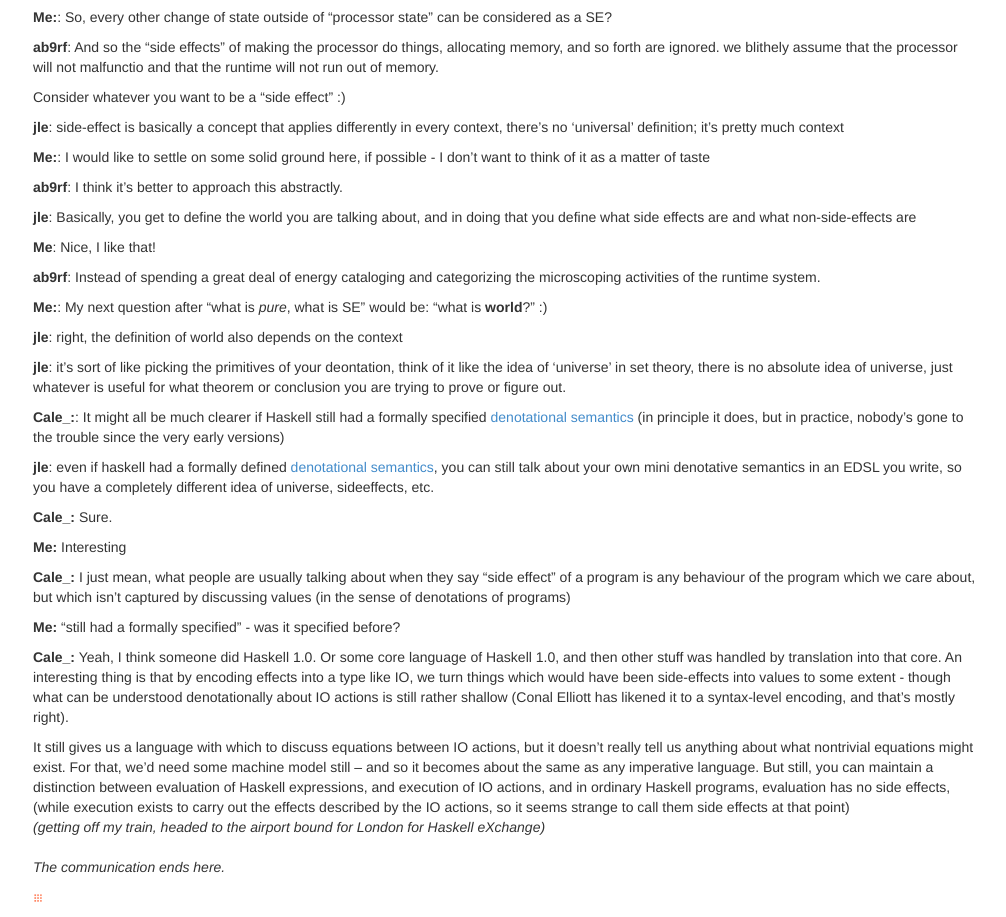
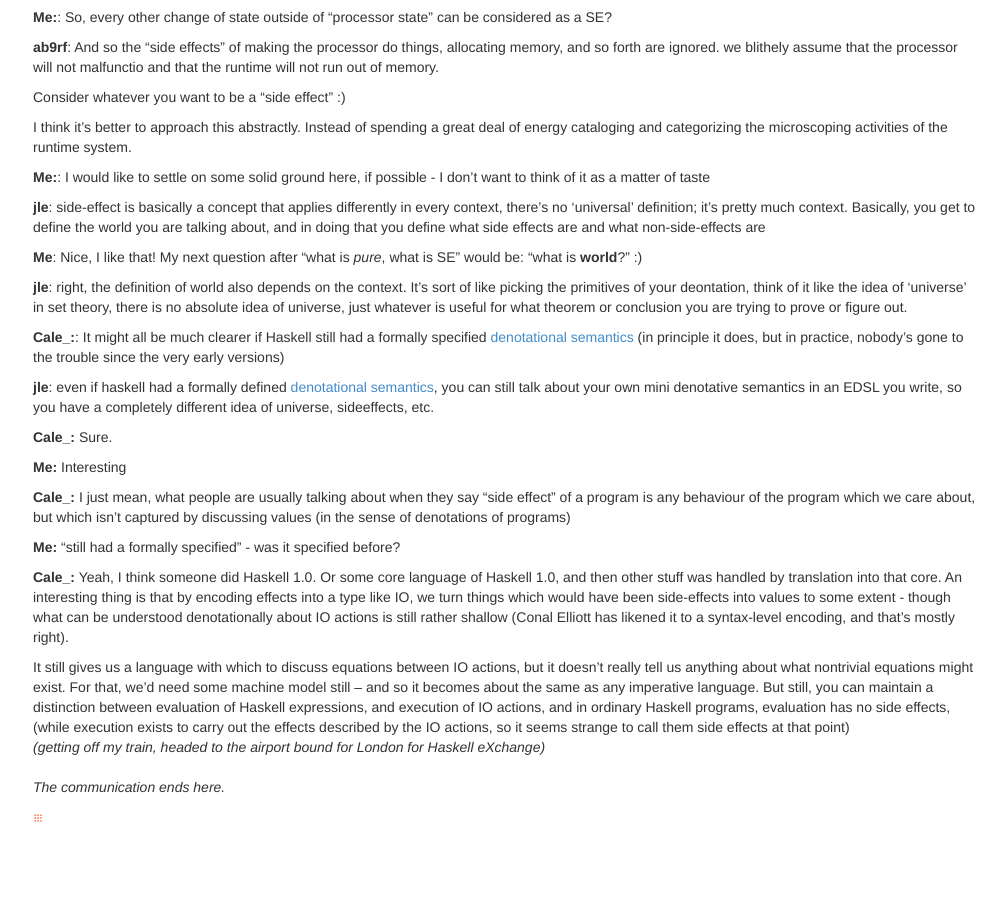
Before and after one commit to madjestic/madjestic.github.io, a plain HTML site: page posts/2018-11-02-on-purity-vs-impurity.html in a window 1280 px wide. Shown: the part 1308-2225 px from the top of the page, without its empty margins (37-1043 px from the left). Drawn offline with nearby package versions, Linux system fonts and the light colour scheme; a script that the page names is missing.

Commit message:
cleaning ap the order of paragraphs

```diff
--- a/posts/2018-11-02-on-purity-vs-impurity.html
+++ b/posts/2018-11-02-on-purity-vs-impurity.html
@@ -111,15 +111,11 @@ That’s in short. The whole story, however, is a little bit more complicated an
 <p><strong>Me:</strong>: So, every other change of state outside of “processor state” can be considered as a SE?</p>
 <p><strong>ab9rf</strong>: And so the “side effects” of making the processor do things, allocating memory, and so forth are ignored. we blithely assume that the processor will not malfunctio and that the runtime will not run out of memory.</p>
 <p>Consider whatever you want to be a “side effect” :)</p>
-<p><strong>jle</strong>: side-effect is basically a concept that applies differently in every context, there’s no ‘universal’ definition; it’s pretty much context</p>
+<p>I think it’s better to approach this abstractly. Instead of spending a great deal of energy cataloging and categorizing the microscoping activities of the runtime system.</p>
 <p><strong>Me:</strong>: I would like to settle on some solid ground here, if possible - I don’t want to think of it as a matter of taste</p>
-<p><strong>ab9rf</strong>: I think it’s better to approach this abstractly.</p>
-<p><strong>jle</strong>: Basically, you get to define the world you are talking about, and in doing that you define what side effects are and what non-side-effects are</p>
-<p><strong>Me</strong>: Nice, I like that!</p>
-<p><strong>ab9rf</strong>: Instead of spending a great deal of energy cataloging and categorizing the microscoping activities of the runtime system.</p>
-<p><strong>Me:</strong>: My next question after “what is <em>pure</em>, what is SE” would be: “what is <strong>world</strong>?” :)</p>
-<p><strong>jle</strong>: right, the definition of world also depends on the context</p>
-<p><strong>jle</strong>: it’s sort of like picking the primitives of your deontation, think of it like the idea of ‘universe’ in set theory, there is no absolute idea of universe, just whatever is useful for what theorem or conclusion you are trying to prove or figure out.</p>
+<p><strong>jle</strong>: side-effect is basically a concept that applies differently in every context, there’s no ‘universal’ definition; it’s pretty much context. Basically, you get to define the world you are talking about, and in doing that you define what side effects are and what non-side-effects are</p>
+<p><strong>Me</strong>: Nice, I like that! My next question after “what is <em>pure</em>, what is SE” would be: “what is <strong>world</strong>?” :)</p>
+<p><strong>jle</strong>: right, the definition of world also depends on the context. It’s sort of like picking the primitives of your deontation, think of it like the idea of ‘universe’ in set theory, there is no absolute idea of universe, just whatever is useful for what theorem or conclusion you are trying to prove or figure out.</p>
 <p><strong>Cale_:</strong>: It might all be much clearer if Haskell still had a formally specified <a href="https://en.wikipedia.org/wiki/Denotational_semantics">denotational semantics</a> (in principle it does, but in practice, nobody’s gone to the trouble since the very early versions)</p>
 <p><strong>jle</strong>: even if haskell had a formally defined <a href="https://en.wikipedia.org/wiki/Denotational_semantics">denotational semantics</a>, you can still talk about your own mini denotative semantics in an EDSL you write, so you have a completely different idea of universe, sideeffects, etc.</p>
 <p><strong>Cale_:</strong> Sure.</p>
```
Also changed, not shown: atom.xml (+4 -8 lines).
